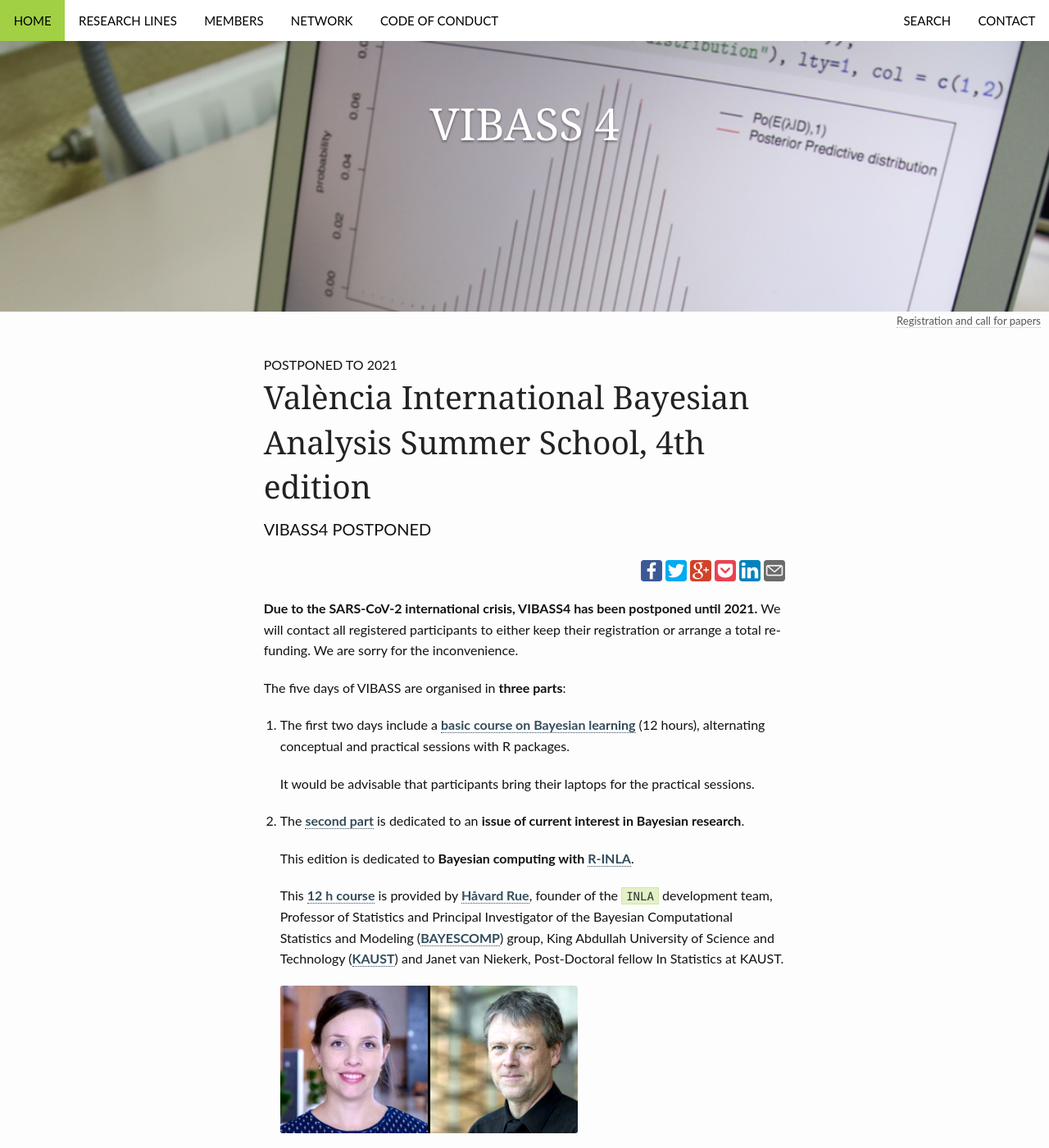
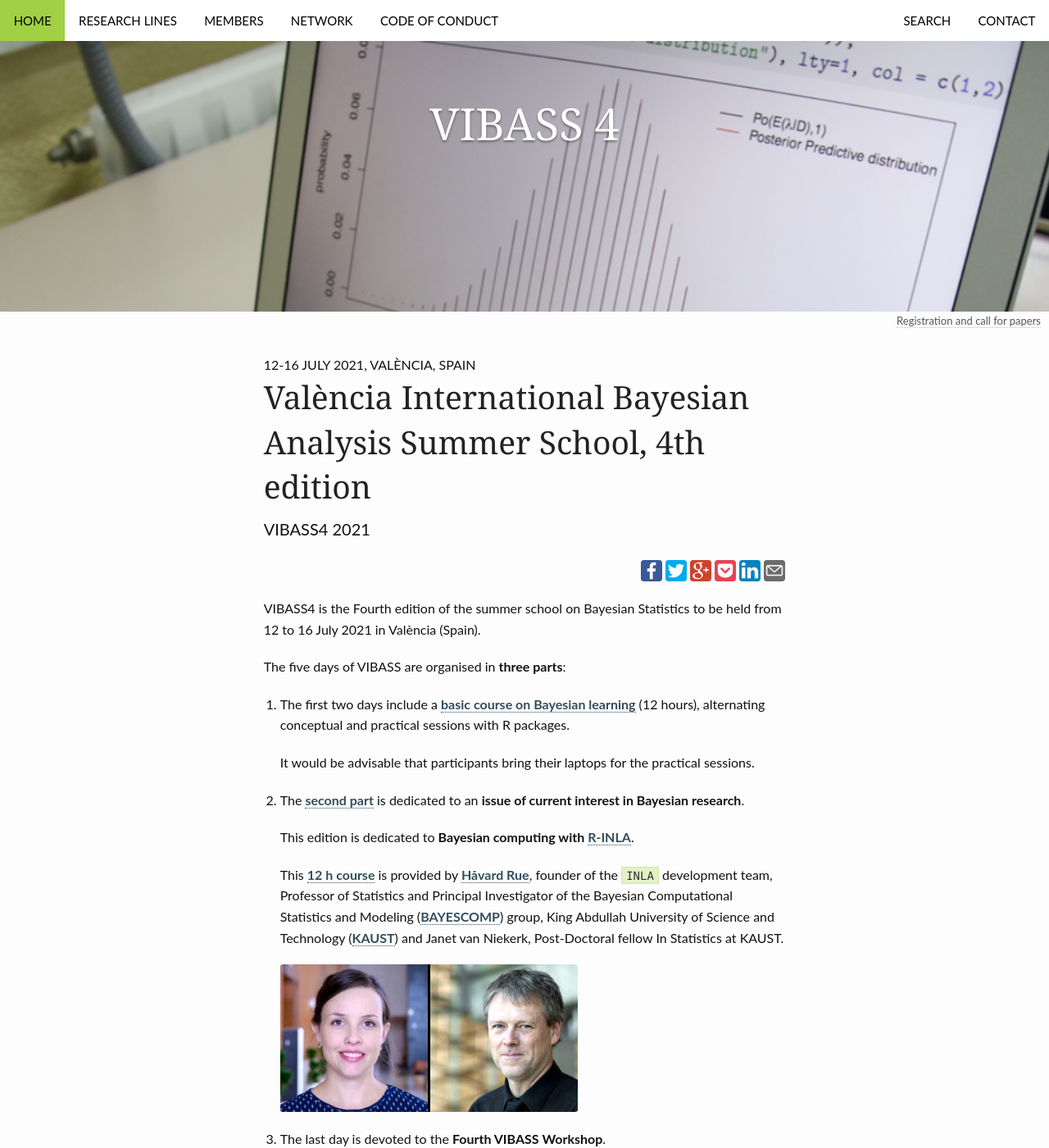
Before and after one commit to VABAR/VABAR.github.io, a Jekyll site: the page built from _posts/events/2019-11-16-vibass4/2019-11-15-vibass4.md, in a window 1280 px wide and 1400 px high. Shown: the whole window at 82% size. Built offline with Jekyll 4.4.1, drawn with Linux system fonts in a browser that asks for light colours; some of the changed text lies outside the part shown.

Commit message:
Announcement VIBASS4 2021.

```diff
--- a/_posts/events/2019-11-16-vibass4/2019-11-15-vibass4.md
+++ b/_posts/events/2019-11-16-vibass4/2019-11-15-vibass4.md
@@ -1,11 +1,9 @@
 ---
 layout: page
 title: "València International Bayesian Analysis Summer School, 4th edition"
-#subheadline: "13-17 July 2020, València, Spain"
-subheadline: "POSTPONED TO 2021"
-meta_teaser: "VIBASS4 2020"
-#teaser: VIBASS4 2020
-teaser: VIBASS4 POSTPONED
+subheadline: "12-16 July 2021, València, Spain"
+meta_teaser: "VIBASS4 2021"
+teaser: VIBASS4 2021
 header:
   title: VIBASS 4
   image_fullwidth: header_vibass18.png
@@ -17,11 +15,9 @@ image:
 categories: events
 ---
 
-<!--VIBASS4 is the Fourth edition of the summer school on Bayesian
-Statistics to be held from 13 to 17 July 2020 in València
-(Spain). -->
-
-__Due to the SARS-CoV-2 international crisis, VIBASS4 has been postponed until 2021.__ We will contact all registered participants to either keep their registration or arrange a total refunding. We are sorry for the inconvenience.
+VIBASS4 is the Fourth edition of the summer school on Bayesian
+Statistics to be held from 12 to 16 July 2021 in València
+(Spain).
 
 
 The five days of VIBASS are organised in __three parts__:
@@ -71,19 +67,19 @@ València
 
 ## Programme
 
--   Monday 13: Introduction to Bayesian Learning, I
+-   Monday 12: Introduction to Bayesian Learning, I
 
--   Tuesday 14: Introduction to Bayesian Learning, II
+-   Tuesday 13: Introduction to Bayesian Learning, II
 
--   Wednesday 15 and Thursday 16:\
+-   Wednesday 14 and Thursday 15:\
     Bayesian computing with [R-INLA](http://www.r-inla.org/) (12 hours)\
     Håvard Rue and Janet van Niekerk
 
--   Friday 17: Fourth València International Bayesian Analysis
+-   Friday 16: Fourth València International Bayesian Analysis
     Summer School Workshop
 
 
-  Time         | Monday 13   | Tuesday 14  | Wednesday 15  | Thursday 16  | Friday 17
+  Time         | Monday 12   | Tuesday 13  | Wednesday 14  | Thursday 15  | Friday 16
 -------------  | --------------| --------------| ----------------| ---------------| ---------------------
   09:15-09:45  | Registration  |               |                 |                |
   09:45-10:00  | Welcome       |               |                 |                |
```
Also changed, not shown: other parts of _posts/events/2019-11-16-vibass4/2019-11-15-vibass4.md (+2 -2 lines), index.md (+2 -3 lines), images/vibass4.jpg, images/vibass4_20.jpg (added), images/widget_vibass4.png (added), 1 other file.
